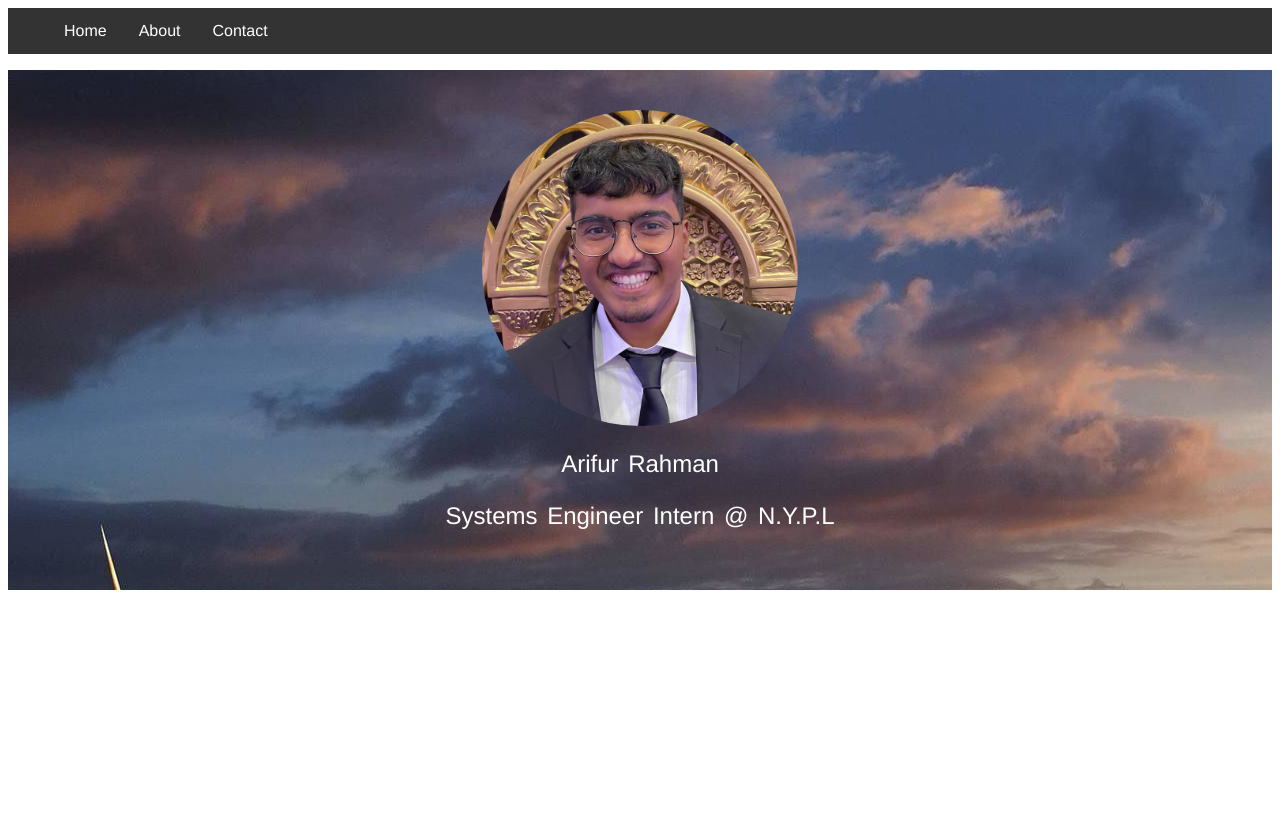
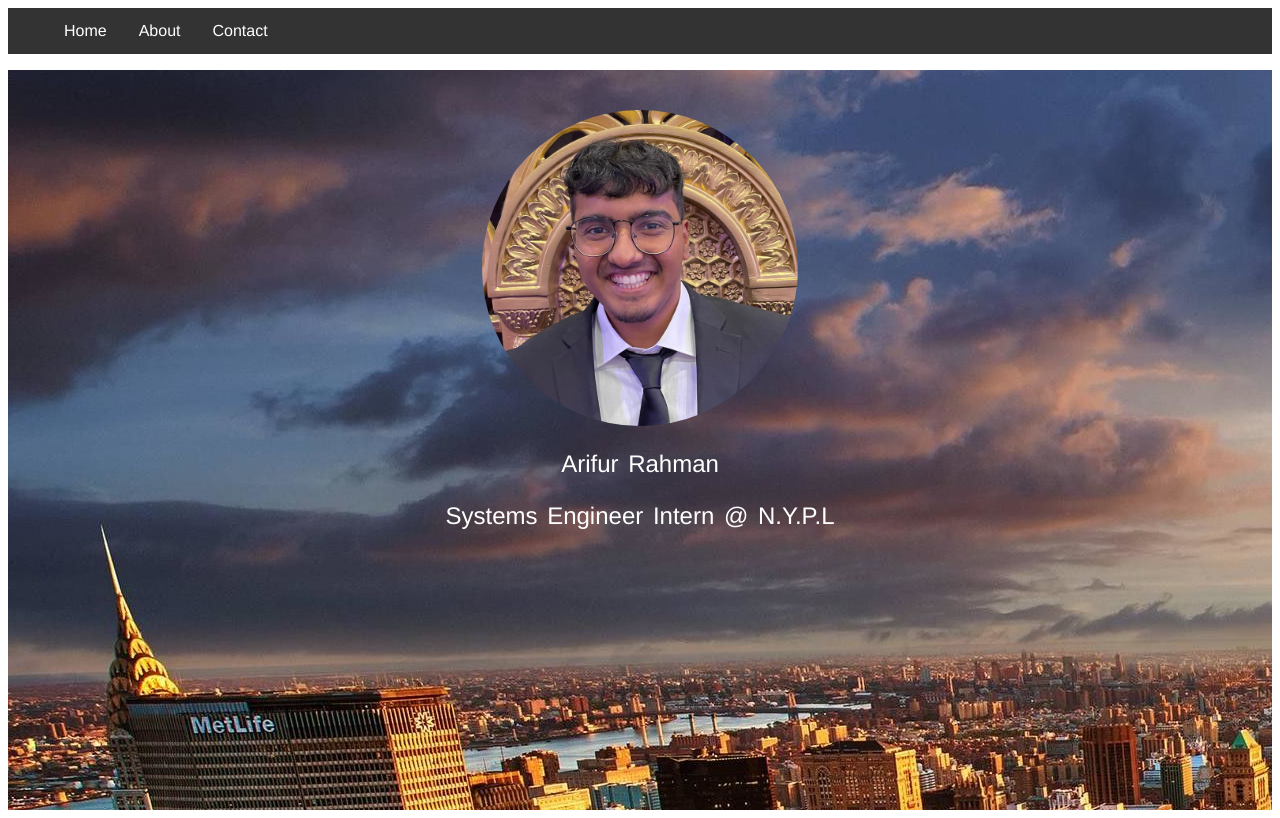
Before and after one commit to arahman63/assignment1, a plain HTML site: page index.html in a window 1280 px wide. Drawn offline with Linux system fonts and the light colour scheme.

Commit message:
changed the banner size in the index.html file

```diff
--- a/index.html
+++ b/index.html
@@ -16,7 +16,7 @@
         </ul>
     </div>
   <!--First section Need to add opacity to the background img -->
-  <div style="background-image:url(./img/city.jpeg); height:480px; padding-top:40px; margin: top 0px;">
+  <div style="background-image:url(./img/city.jpeg); height:700px; padding-top:40px; margin: top 0px;">
     <div>
     <img class="profile" src="./img/me.jpeg" alt="profile pic">
     <p>Arifur Rahman</p>
```
